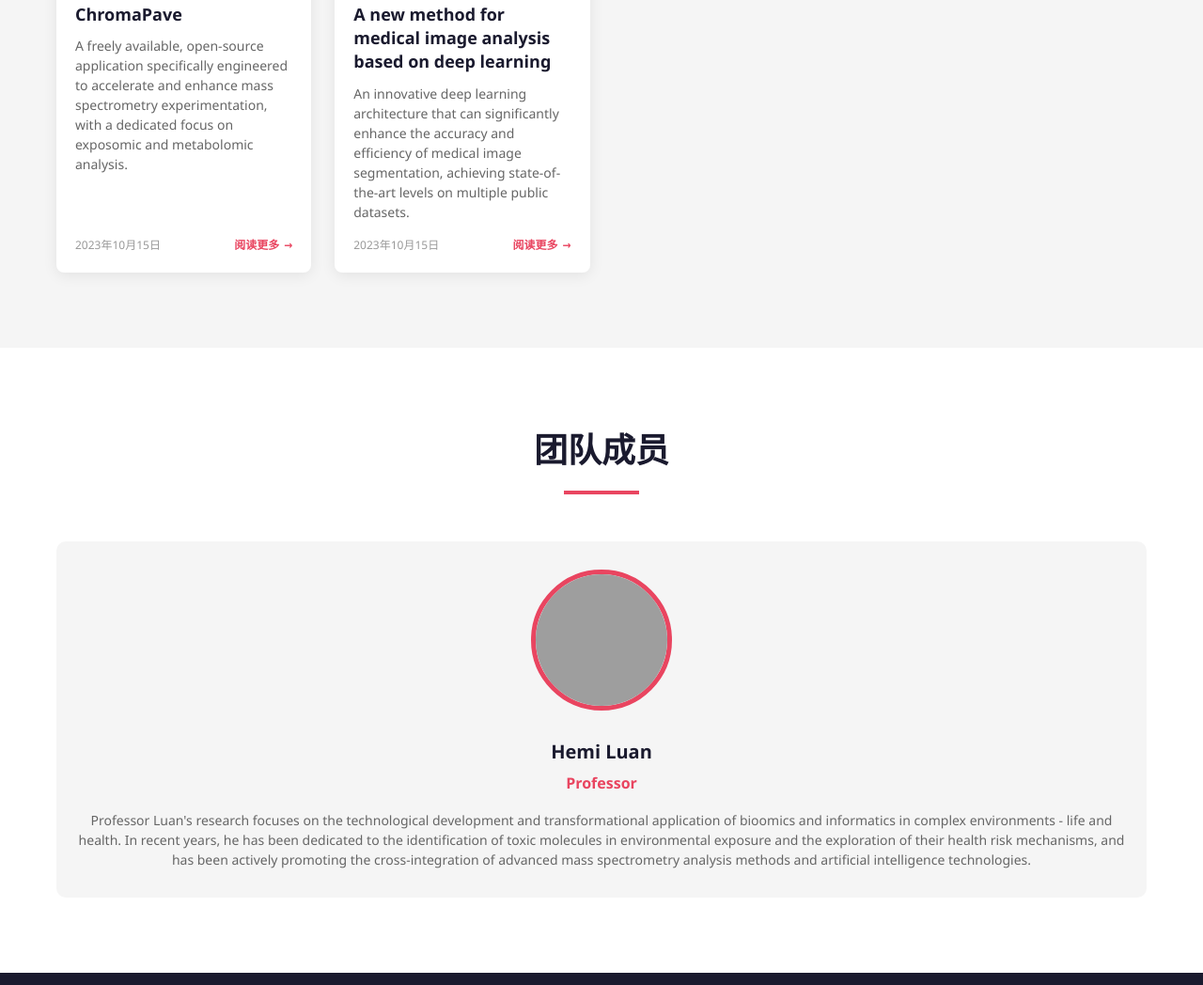
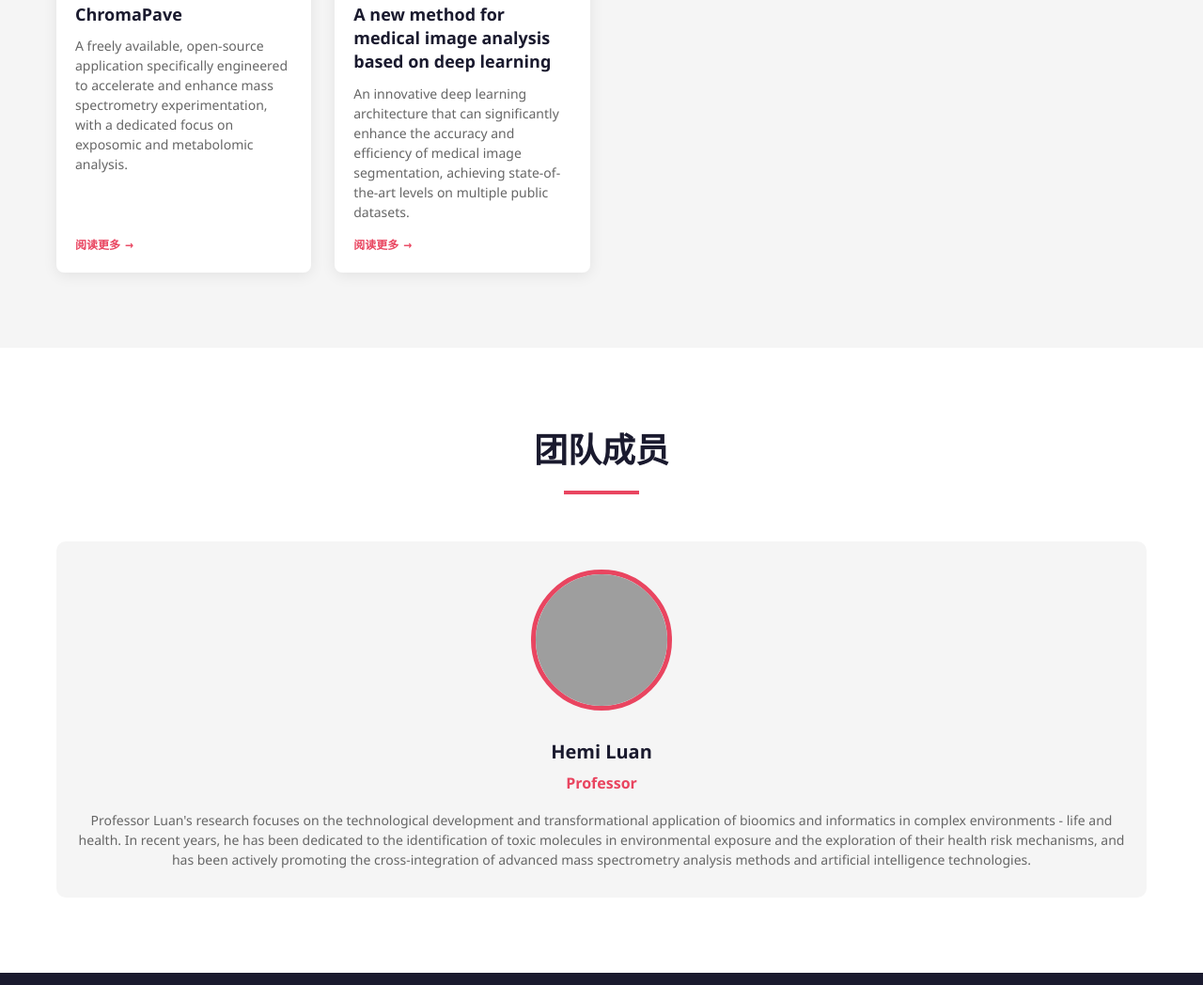
Before and after one commit to mscbm/MSCBM, a plain HTML site: page index.html in a window 1280 px wide. Shown: the part 1864-2912 px from the top of the page at 94% size. Drawn offline with Linux system fonts and the light colour scheme; grey boxes are pictures that could not be loaded.

Commit message:
Update index.html

```diff
--- a/index.html
+++ b/index.html
@@ -683,7 +683,7 @@
                     <h3 class="card-title"><a href="https://example.com/research1" target="_blank">ChromaPave</a></h3>
                     <p class="card-excerpt">A freely available, open-source application specifically engineered to accelerate and enhance mass spectrometry experimentation, with a dedicated focus on exposomic and metabolomic analysis.</p>
                     <div class="card-meta">
-                        <span class="card-date">2023年10月15日</span>
+
                         <a href="research1.html" target="_blank" class="card-link">阅读更多</a>
                     </div>
                 </div>
@@ -697,7 +697,7 @@
                     <h3 class="card-title"><a href="https://example.com/research2" target="_blank">A new method for medical image analysis based on deep learning</a></h3>
                     <p class="card-excerpt">An innovative deep learning architecture that can significantly enhance the accuracy and efficiency of medical image segmentation, achieving state-of-the-art levels on multiple public datasets.</p>
                     <div class="card-meta">
-                        <span class="card-date">2023年10月15日</span>
+
                         <a href="research2.html" target="_blank" class="card-link">阅读更多</a>
                     </div>
                 </div>
```
